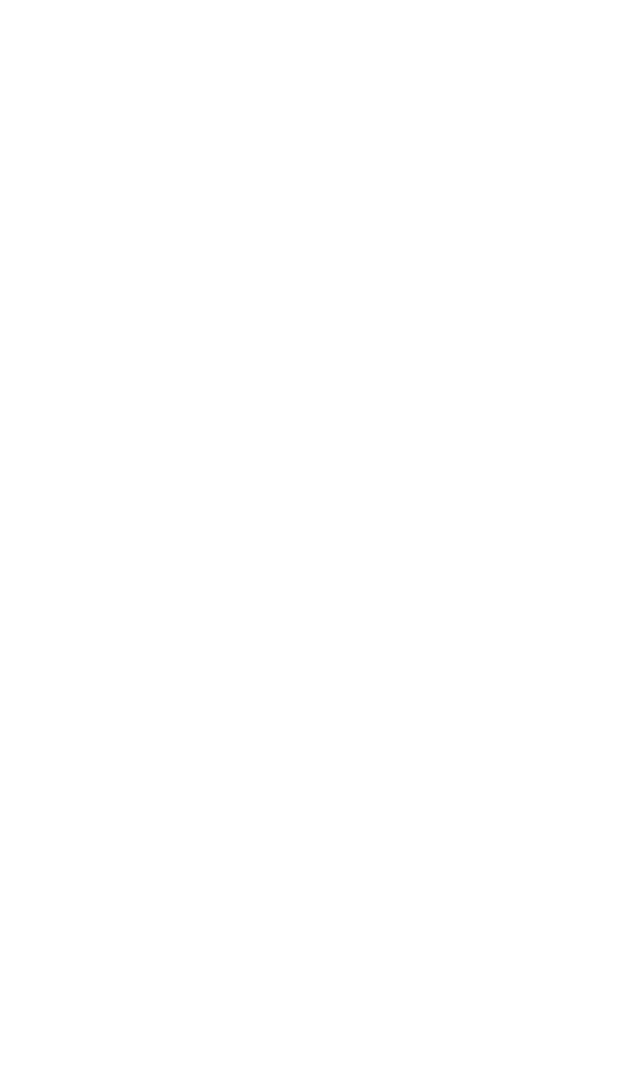
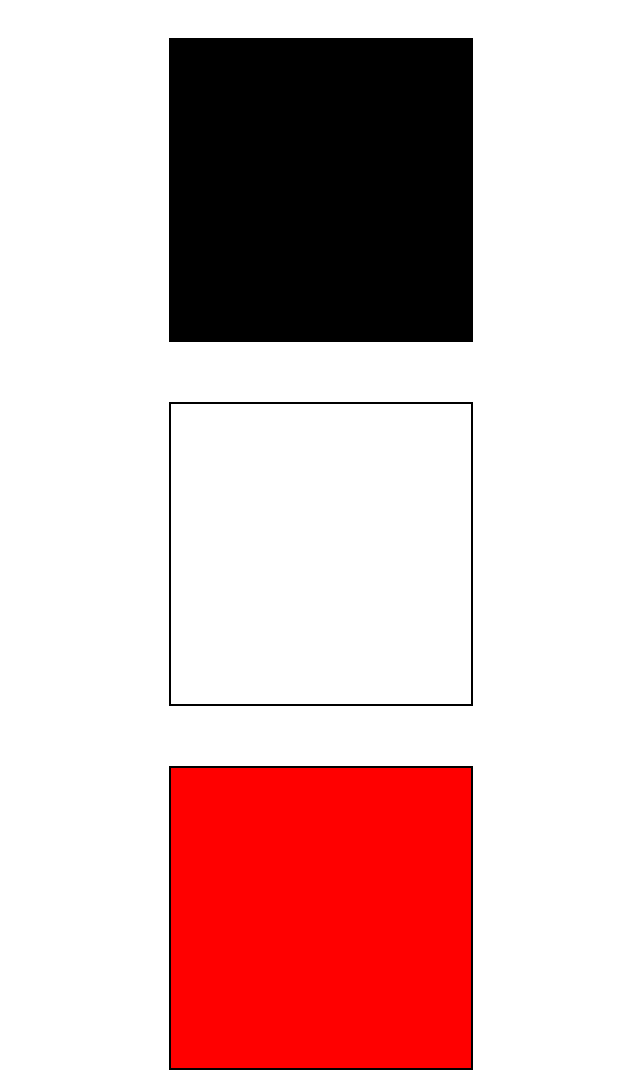
Before and after one commit to alexei-vedder/computer-graphics-labs, a website built with Parcel: page src/index.html in a window 1280 px wide. Shown: the top 1073 px of the page, without its empty margins (319-959 px from the left). Before the commit the page ends 800 px from the top, so only its background shows below. Built offline with nearby package versions, Linux system fonts and the light colour scheme.

Commit message:
Lab 1. Task 1

```diff
--- a/package.json
+++ b/package.json
@@ -7,5 +7,9 @@
 	},
 	"devDependencies": {
 		"parcel-bundler": "1.12.4"
+	},
+	"dependencies": {
+		"file-saver": "^2.0.5",
+		"obj-file-parser": "^0.5.1"
 	}
 }
--- a/src/index.html
+++ b/src/index.html
@@ -3,9 +3,53 @@
 <head>
     <meta charset="UTF-8">
     <meta http-equiv="X-UA-Compatible" content="ie=edge">
+    <link rel="preconnect" href="https://fonts.gstatic.com">
+    <link href="https://fonts.googleapis.com/css2?family=Rubik&display=swap" rel="stylesheet">
+    <style>
+        * {
+            box-sizing: border-box;
+            font-family: 'Rubik', sans-serif;
+        }
+
+        #main-container {
+            display: inline-flex;
+            flex-direction: column;
+            justify-content: space-evenly;
+            align-items: center;
+            width: 100%;
+            min-height: 100vh;
+        }
+
+        #image-container {
+            display: inline-flex;
+            flex-direction: column;
+            align-items: center;
+        }
+
+        .image {
+            border: solid 2px;
+            margin: 30px
+        }
+
+       /* .btn {
+            height: 35px;
+            border: solid 1px lightgrey;
+            border-radius: 5px;
+            transition-duration: 0.2s;
+        }
+
+        .btn:hover {
+            cursor: pointer;
+            background: darkgrey;
+        }*/
+
+    </style>
     <title>Computer Graphics Lab</title>
 </head>
 <body>
+<main id="main-container">
+    <section id="image-container"></section>
+</main>
 <script src="index.js"></script>
 </body>
 </html>
--- a/src/index.js
+++ b/src/index.js
@@ -0,0 +1,34 @@
+import {createImage} from "./utils";
+import {Paintbrush} from "./paintbrush";
+
+
+const blackImage = createImage();
+const blackImageCtx = blackImage.getContext("2d");
+
+const paintbrush = new Paintbrush(blackImageCtx);
+
+paintbrush
+    .fill({r: 0, g: 0, b: 0, a: 255})
+    .grayscale();
+
+const whiteImage = createImage();
+const whiteImageCtx = whiteImage.getContext("2d");
+
+paintbrush
+    .setNewContext(whiteImageCtx)
+    .fill({r: 255, g: 255, b: 255, a: 255})
+    .grayscale();
+
+const redImage = createImage();
+const redImageCtx = redImage.getContext("2d");
+
+paintbrush
+    .setNewContext(redImageCtx)
+    .fill({r: 255, g: 0, b: 0, a: 255});
+
+const gradientImage = createImage();
+const gradientImageCtx = gradientImage.getContext("2d");
+
+paintbrush
+    .setNewContext(gradientImageCtx)
+    .gradient();
--- /dev/null
+++ b/src/paintbrush.js
@@ -0,0 +1,50 @@
+export class Paintbrush {
+
+    constructor(ctx) {
+        this.setNewContext(ctx);
+    }
+
+    setNewContext(ctx) {
+        this.ctx = ctx;
+        ctx.imageSmoothingEnabled = false;
+        this.imageData = ctx.getImageData(0, 0, ctx.canvas.clientWidth, ctx.canvas.clientHeight);
+        return this;
+    }
+
+    fill(color = {r: 0, g: 0, b: 0, a: 255}) {
+        for (let i = 0; i < this.imageData.data.length; i += 4) {
+            this.imageData.data[i + 0] = color.r;
+            this.imageData.data[i + 1] = color.g;
+            this.imageData.data[i + 2] = color.b;
+            this.imageData.data[i + 3] = color.a;
+        }
+        this.ctx.putImageData(this.imageData, 0, 0);
+        return this;
+    }
+
+    grayscale() {
+        for (let i = 0; i < this.imageData.data.length; i += 4) {
+            const avg = (this.imageData.data[i] + this.imageData.data[i + 1] + this.imageData.data[i + 2]) / 3;
+            this.imageData.data[i + 0] = avg;
+            this.imageData.data[i + 1] = avg;
+            this.imageData.data[i + 2] = avg;
+        }
+        this.ctx.putImageData(this.imageData, 0, 0);
+        return this;
+    }
+
+    gradient() {
+        for(let y = 0; y < this.imageData.height; y++){
+            for(let x = 0; x < this.imageData.width; x++){
+                const i = (y * 4) * this.imageData.width + x * 4;
+                const value = (x + y) % this.imageData.width;
+                this.imageData.data[i + 0] = value;
+                this.imageData.data[i + 1] = value;
+                this.imageData.data[i + 2] = value;
+                this.imageData.data[i + 3] = 255;
+            }
+        }
+        this.ctx.putImageData(this.imageData, 0, 0);
+        return this;
+    }
+}
--- /dev/null
+++ b/src/utils.js
@@ -0,0 +1,19 @@
+import {saveAs} from "file-saver";
+
+export function createImage(name = "image", width = 300, height = 300) {
+    const canvas = document.createElement("canvas");
+    canvas.className = "image";
+    canvas.width = width;
+    canvas.height = height;
+
+    document
+        .getElementById("image-container")
+        .insertAdjacentElement("beforeend", canvas);
+
+    canvas.addEventListener("click", () => {
+        const dataURL = canvas.toDataURL();
+        saveAs(dataURL, `${name}.png`)
+    });
+
+    return canvas;
+}
```
